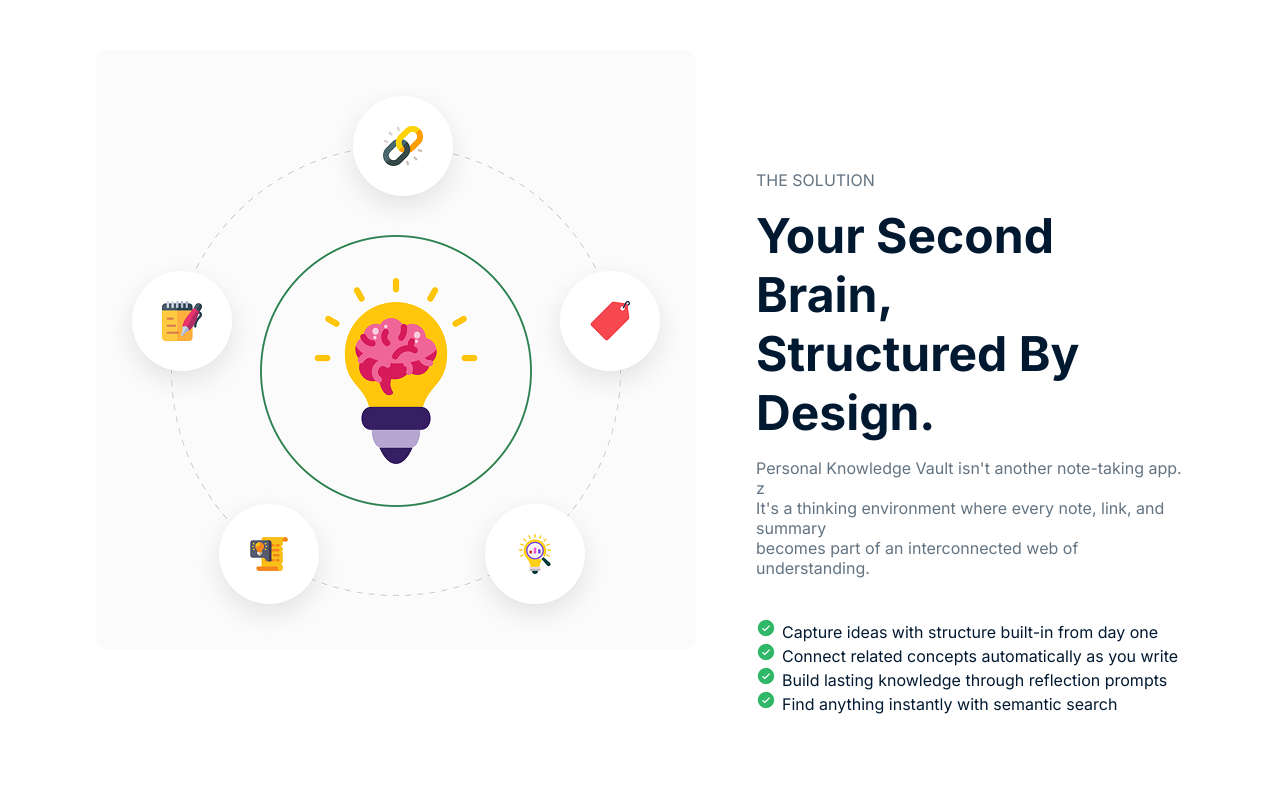
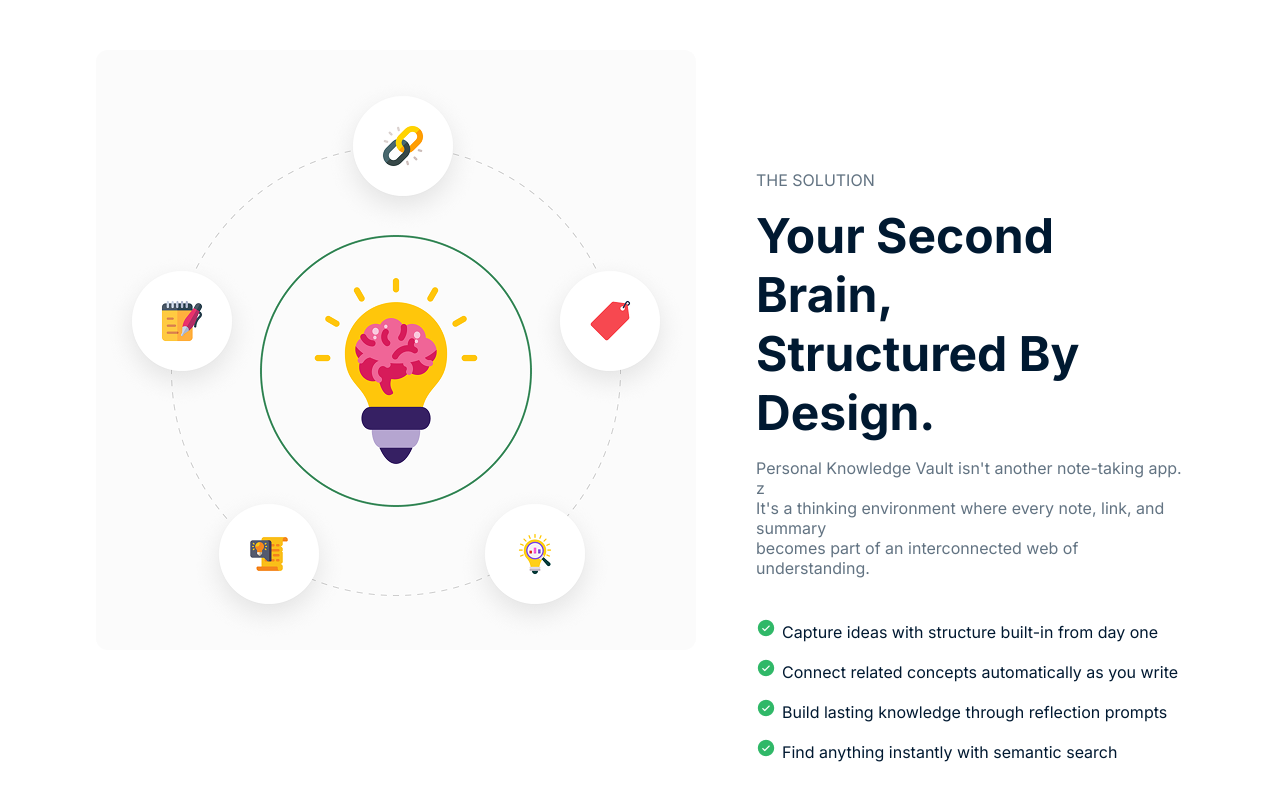
Before and after one commit to Md-Nur-A-Alam/Hero-B13-A01, a plain HTML site: page index.html in a window 1280 px wide. Shown: the part 1340-2140 px from the top of the page. Drawn offline with Linux system fonts and the light colour scheme.

Commit message:
second brain section doen

```diff
--- a/styles.css
+++ b/styles.css
@@ -218,6 +218,10 @@ main{
     list-style-type: none;
     color: #001931;
 }
+#knowledge .knowledge-container ul li{
+    margin-bottom: 16px;
+    line-height: 20px;
+}
 #knowledge .knowledge-container ul img{
     margin-right: 6px;
 }
```
